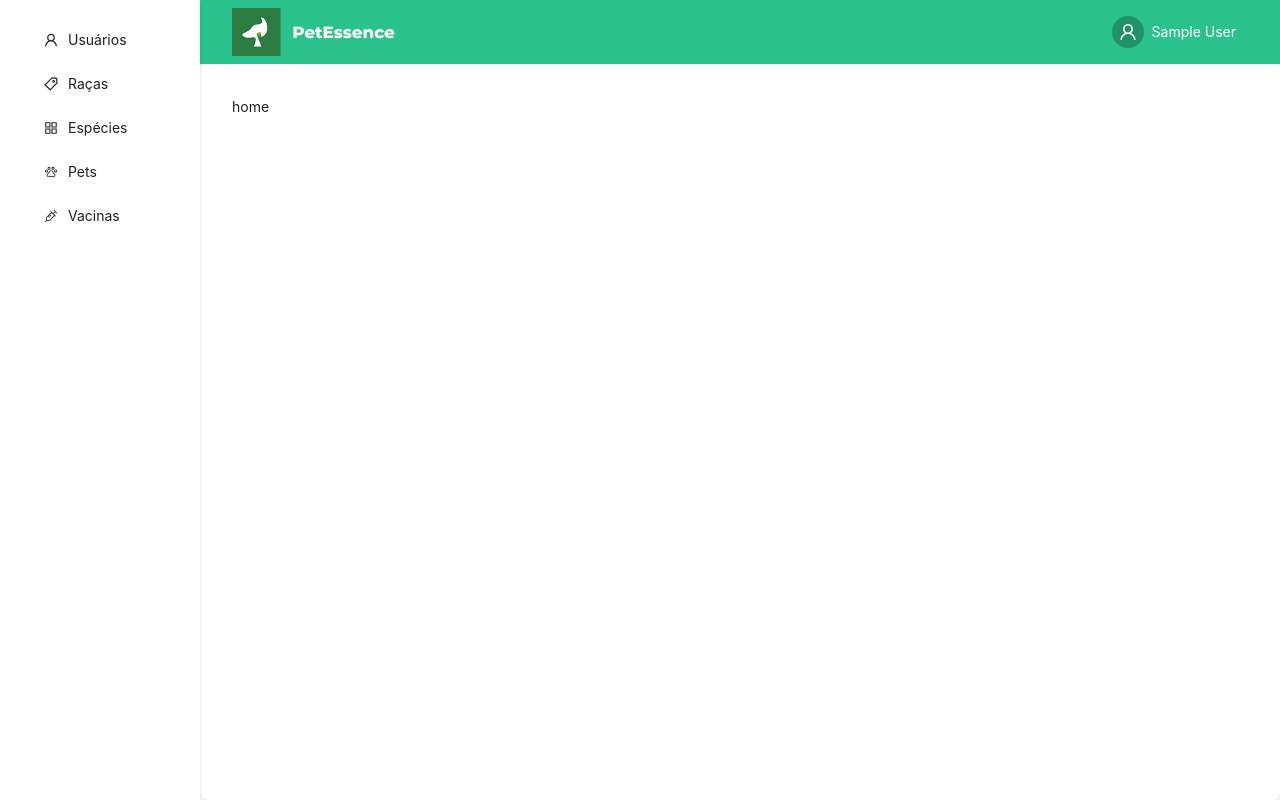
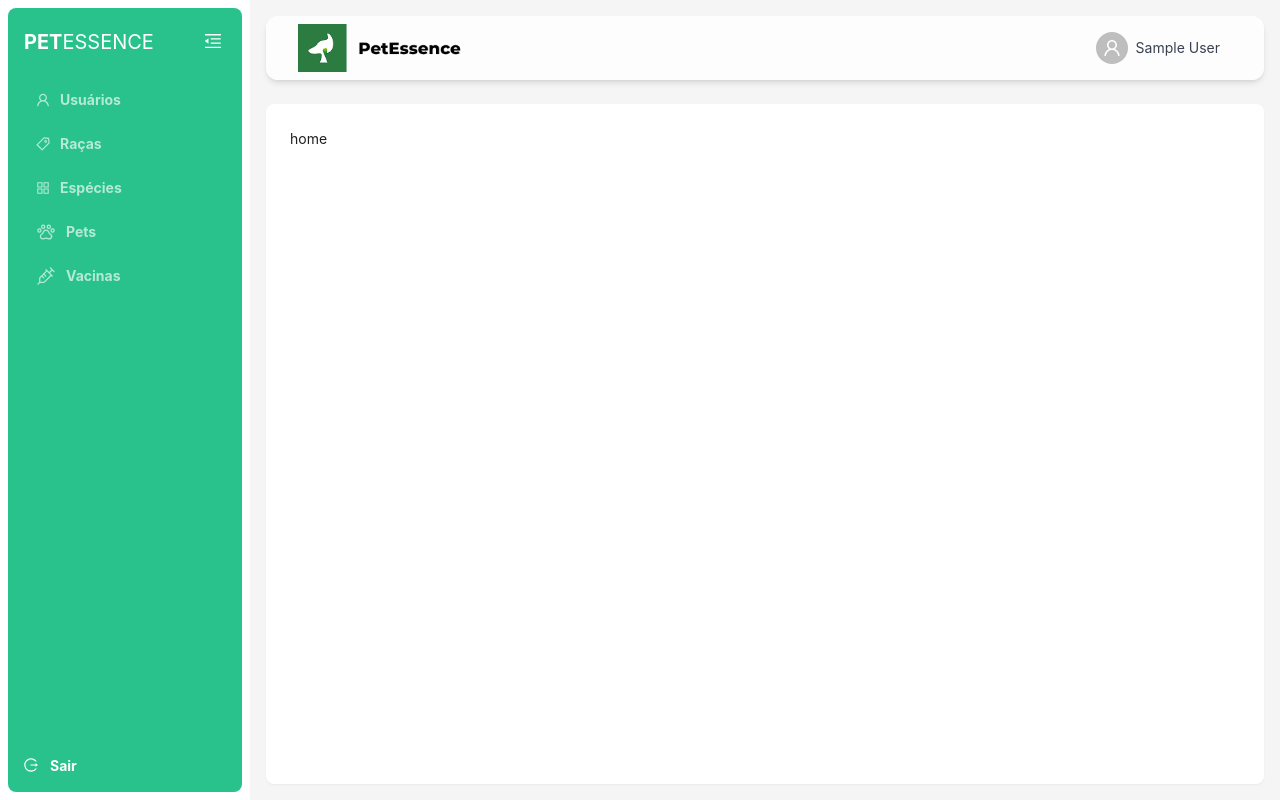
Before and after one commit to PetEssence/petEssence-front, a React (Vite) app: page /home in a window 1280 px wide. Built offline with nearby package versions, Linux system fonts and the light colour scheme; no server answers; sample sign-in values are in the browser's storage.

Commit message:
feat(): add new sidebar

```diff
--- a/src/components/Layout.jsx
+++ b/src/components/Layout.jsx
@@ -1,24 +1,41 @@
-import { Layout, Menu, Avatar, Dropdown, theme } from "antd";
+import {
+  Menu,
+  Layout,
+  Avatar,
+  Dropdown,
+  Grid,
+} from "antd";
 import {
   UserOutlined,
   LogoutOutlined,
   TagOutlined,
   AppstoreOutlined,
+  MenuFoldOutlined,
+  MenuUnfoldOutlined,
 } from "@ant-design/icons";
 import { useNavigate, useLocation } from "react-router-dom";
 import { useAuth } from "../hooks/useAuth";
-import logoDark from "../assets/logo_dark.png";
+import logoLight from "../assets/logo-light.png";
 import { PawPrintIcon, SyringeIcon } from "@phosphor-icons/react";
+import { useState, useEffect } from "react";
+
 const { Header, Sider, Content } = Layout;
-
+const { useBreakpoint } = Grid;
 
 export default function AppLayout({ children }) {
   const { user, logout } = useAuth();
   const navigate = useNavigate();
   const location = useLocation();
-  const {
-    token: { colorBgContainer },
-  } = theme.useToken();
+  const screens = useBreakpoint();
+
+  const [collapsed, setCollapsed] = useState(false);
+
+  useEffect(() => {
+    if (!screens.lg) setCollapsed(true);
+    else setCollapsed(false);
+  }, [screens]);
+
+  const toggleCollapsed = () => setCollapsed(!collapsed);
 
   const menuItems = [
     {
@@ -35,19 +52,20 @@ export default function AppLayout({ children }) {
     },
     {
       key: "/especie",
+      icon: <AppstoreOutlined />,
       label: "Espécies",
-      icon: <AppstoreOutlined />,
       onClick: () => navigate("/especie"),
     },
     {
       key: "/pet",
+      icon: <PawPrintIcon size={20} />,
       label: "Pets",
-      icon: <PawPrintIcon />,
       onClick: () => navigate("/pet"),
-    },        {
+    },
+    {
       key: "/vacina",
+      icon: <SyringeIcon size={20} />,
       label: "Vacinas",
-      icon: <SyringeIcon />,
       onClick: () => navigate("/vacina"),
     },
   ];
@@ -61,40 +79,95 @@ export default function AppLayout({ children }) {
     },
   ];
 
+  const siderWidth = collapsed ? 80 : 250;
+
   return (
     <Layout className="min-h-screen">
       <Sider
-        className="shadow-md pt-4"
+        collapsible
+        collapsed={collapsed}
+        trigger={null}
+        width={250}
+        className="fixed top-0 left-0 h-screen z-50 bg-primaryGreen"
+        style={{ padding: 8 }}
       >
-        <div className="flex flex-col justify-between h-screen items-center fixed min-h-screen px-4 ">
+        <div className="flex flex-col h-full justify-between rounded-lg bg-primaryGreen">
+          <div>
+            <div className="flex items-center justify-between px-4 py-4">
+              {!collapsed && (
+                <span className="text-white text-xl font-bold">
+                  PET<span className="font-normal">ESSENCE</span>
+                </span>
+              )}
+              <button
+                onClick={toggleCollapsed}
+                className="text-white text-lg hover:bg-primaryGreenHouver rounded p-1"
+              >
+                {collapsed ? <MenuUnfoldOutlined /> : <MenuFoldOutlined />}
+              </button>
+            </div>
+
             <Menu
+              theme="dark"
               mode="inline"
               selectedKeys={[location.pathname]}
+              className="bg-primaryGreen text-white font-bold"
               items={menuItems}
             />
           </div>
+
+          <div
+            className="p-4 hover:bg-primaryGreenHouver cursor-pointer flex items-center space-x-3 text-white rounded-lg font-bold"
+            onClick={logout}
+          >
+            <LogoutOutlined />
+            {!collapsed && <span>Sair</span>}
+          </div>
+        </div>
       </Sider>
 
-      <Layout>
-        <Header className="shadow-sm flex items-center justify-between px-8 bg-primaryGreen">
-          <img src={logoDark} className="w-44"></img>
-          <Dropdown
-            menu={{ items: userMenuItems }}
-            placement="bottomRight"
-            arrow
+      <Layout
+        style={{
+          marginLeft: siderWidth,
+          transition: "margin-left 0.3s ease",
+        }}
       >
+
+        <Header
+          className="flex items-center justify-between px-8 z-40 bg-white bg-opacity-80 backdrop-blur-md shadow-md"
+          style={{
+            position: "absolute",
+            top: 16,
+            left: siderWidth + 16,
+            width: `calc(100% - ${siderWidth + 32}px)`,
+            height: 72,
+            borderRadius: 12,
+            transition: "left 0.3s ease, width 0.3s ease",
+            display: "flex",
+            alignItems: "center",
+          }}
+        >
+          <img src={logoLight} className="w-44" alt="logo" />
+          <Dropdown menu={{ items: userMenuItems }} placement="bottomRight" arrow>
             <div className="flex items-center space-x-2 cursor-pointer px-3 py-2 rounded">
               <Avatar icon={<UserOutlined />} />
-              <span className="hidden sm:inline text-white">
+              <span className="hidden sm:inline text-gray-700">
                 {user?.displayName || user?.email}
               </span>
             </div>
           </Dropdown>
         </Header>
 
-        <Content className="bg-white rounded-lg shadow-sm p-8">
+        <Content
+          style={{
+            marginTop: 104,
+            padding: "24px",
+          }}
+          className="bg-white rounded-lg shadow-sm m-4"
+        >
           {children}
         </Content>
+
       </Layout>
     </Layout>
   );
```
Lines whose indentation alone changed are shown as unchanged.
